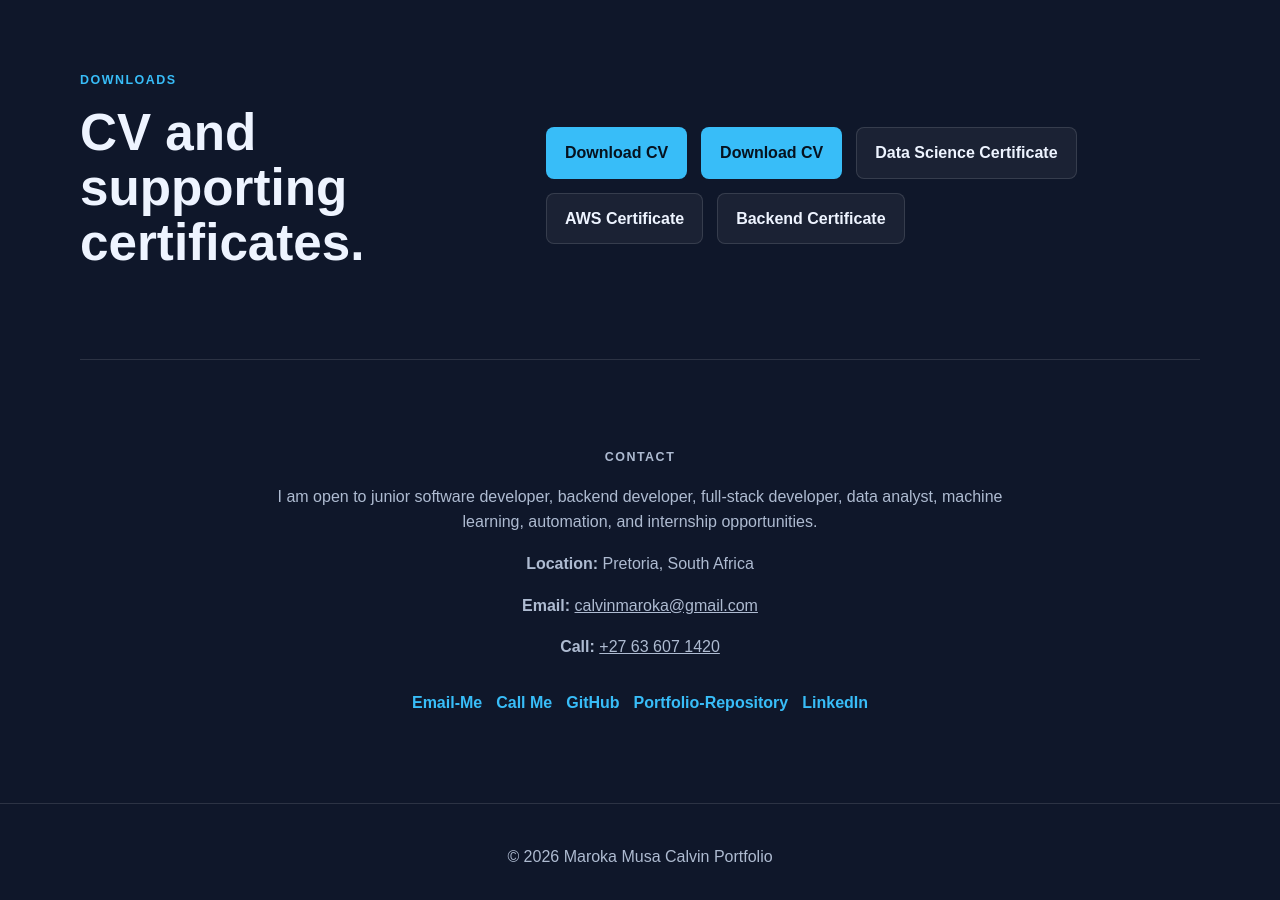
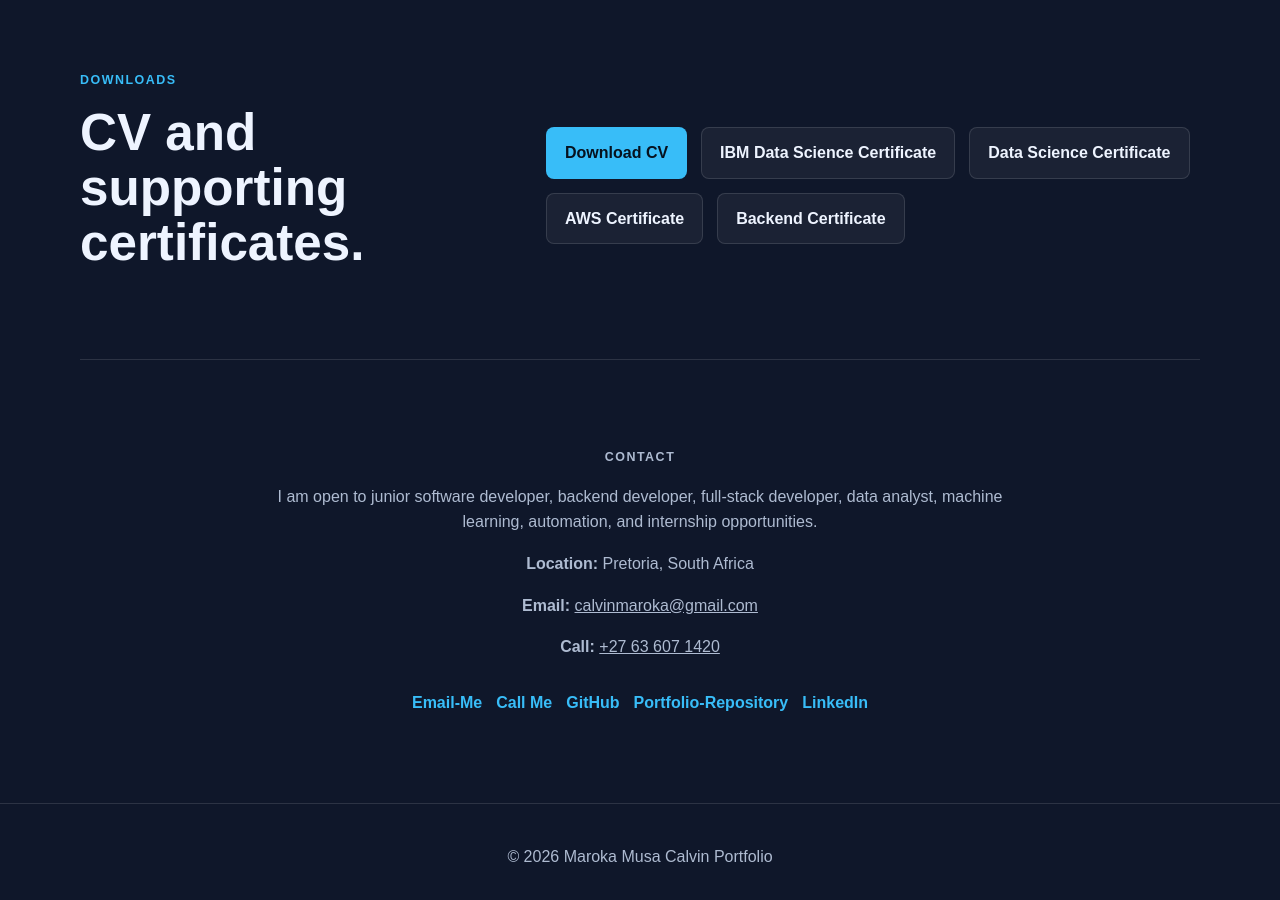
Before and after one commit to Calvin527/Maroka-Musa-Portfolio, a plain HTML site: page index.html in a window 1280 px wide. Shown: the part 6080-6980 px from the top of the page. Drawn offline with Linux system fonts and the light colour scheme.

Commit message:
Update portfolio content

```diff
--- a/index.html
+++ b/index.html
@@ -399,10 +399,10 @@
             >Download CV</a
           >
           <a
-            class="button primary"
+            class="button secondary"
             href="assets/certificates/IBM DATA SCIENCE CERTIFICATE.pdf"
             download
-            >Download CV</a
+            >IBM Data Science Certificate</a
           >
           <a
             class="button secondary"
```
